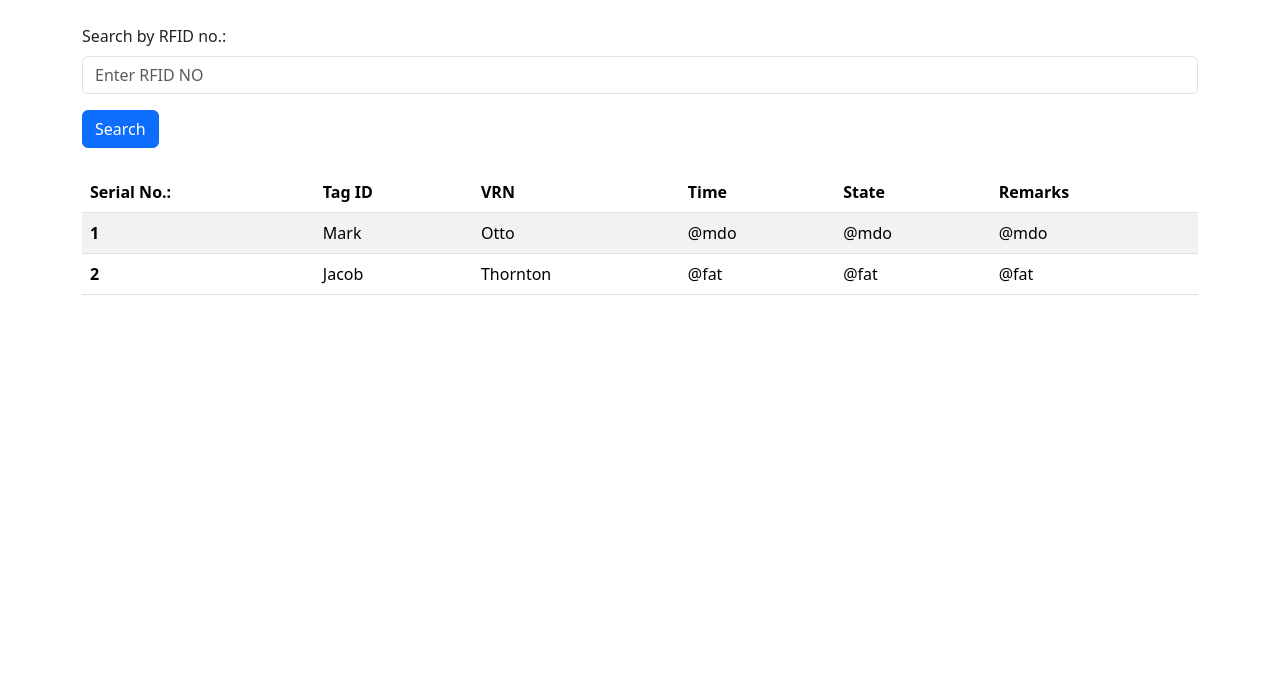
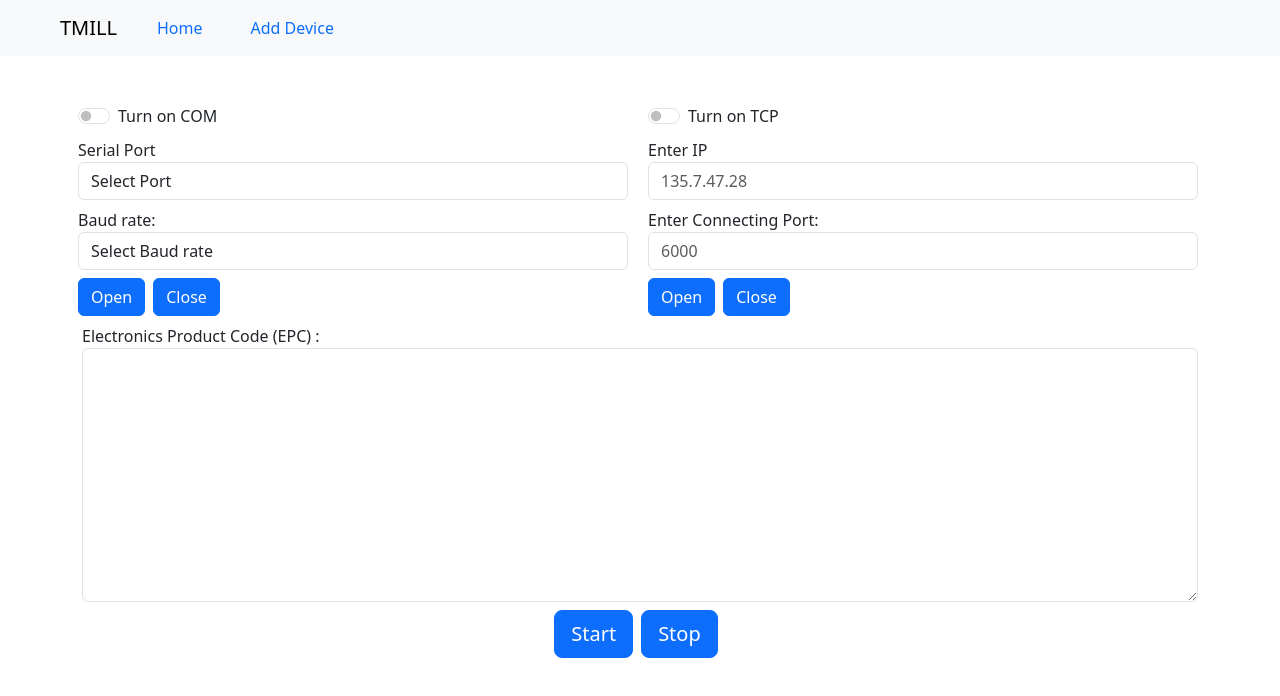
Before and after one commit to zircontium/RFID_Scanner, a React (Create React App) app in the folder client/: page /adddevice in a window 1280 px wide. Shown: the top 696 px of the page. Built offline with nearby package versions, Linux system fonts and the light colour scheme; the HTML template or start-up script is replaced by a standard one.

Commit message:
added Webui for RFID

```diff
--- a/client/package.json
+++ b/client/package.json
@@ -8,6 +8,7 @@
     "@testing-library/user-event": "^13.5.0",
     "react": "^18.2.0",
     "react-dom": "^18.2.0",
+    "react-router-dom": "^6.9.0",
     "react-scripts": "5.0.1",
     "web-vitals": "^2.1.4"
   },
--- a/client/src/App.js
+++ b/client/src/App.js
@@ -1,10 +1,19 @@
-import './App.css';
-import Ui from './Components/Ui';
+import "./App.css";
+import Ui from "./Components/Ui";
+import { BrowserRouter as Router, Route, Routes } from "react-router-dom";
+import Navbar from "./Components/Navbar";
+import AddDevice from "./Components/AddDevice";
 
 function App() {
   return (
     <>
-      <Ui />
+      <Router>
+        <Navbar />
+        <Routes>
+          <Route path="/" element={<Ui />} />
+          <Route path="/adddevice" element={<AddDevice />} />
+        </Routes>
+      </Router>
     </>
   );
 }
--- /dev/null
+++ b/client/src/Components/AddDevice.js
@@ -0,0 +1,120 @@
+import React from "react";
+import { useState } from "react";
+
+function AddDevice() {
+  const [button1Checked, setButton1Checked] = useState(false);
+  const [button2Checked, setButton2Checked] = useState(false);
+
+  const handleButton1Change = (event) => {
+    setButton1Checked(event.target.checked);
+    setButton2Checked(false);
+  };
+
+  const handleButton2Change = (event) => {
+    setButton2Checked(event.target.checked);
+    setButton1Checked(false);
+  };
+  return (
+    <div className="container mt-5">
+      <form>
+        <div className="row">
+          <div className="col px-2">
+            <div className="form-check form-switch">
+              <input
+                id="button1"
+                checked={button1Checked}
+                onChange={handleButton1Change}
+                className="form-check-input"
+                type="checkbox"
+              />
+              <label className="form-check-label" for="form11Example4">
+                Turn on COM
+              </label>
+            </div>
+            <label className="mt-2" for="inputEmail4">
+              Serial Port
+            </label>
+            <select className="form-control">
+              <option>Select Port</option>
+              <option>Com1</option>
+              <option>Com2</option>
+              <option>Com3</option>
+              <option>Com4</option>
+              <option>Com5</option>
+              <option>Com6</option>
+              <option>Com7</option>
+              <option>Com8</option>
+            </select>
+            <label className="mt-2" for="inputEmail4">
+              Baud rate:
+            </label>
+            <select className="form-control">
+              <option>Select Baud rate</option>
+              <option>9600</option>
+              <option>14400</option>
+              <option>19200</option>
+              <option>38400</option>
+              <option>57600</option>
+              <option>115200</option>
+              <option>128000</option>
+              <option>256000</option>
+            </select>
+            <button type="submit" className="btn btn-primary mt-2 ">
+              Open
+            </button>
+            <button type="submit" className="btn btn-primary mx-2 mt-2">
+              Close
+            </button>
+          </div>
+          <div className="col">
+            <div className="form-check form-switch">
+              <input
+                id="button2"
+                checked={button2Checked}
+                onChange={handleButton2Change}
+                className="form-check-input"
+                type="checkbox"
+              />
+              <label class="form-check-label" for="form11Example4">
+                Turn on TCP
+              </label>
+            </div>
+            <label className="mt-2" for="inputEmail4">
+              Enter IP
+            </label>
+            <input className="form-control" placeholder="135.7.47.28"></input>
+            <label for="inputEmail4" className="mt-2">
+              Enter Connecting Port:
+            </label>
+            <input className="form-control" placeholder="6000"></input>
+            <button type="submit" class="btn btn-primary mt-2 ">
+              Open
+            </button>
+            <button type="submit" className="btn btn-primary mx-2 mt-2">
+              Close
+            </button>
+          </div>
+        </div>
+        <label className="mt-2" for="comment">
+          Electronics Product Code (EPC) :
+        </label>
+        <textarea
+          className="form-control"
+          rows="10"
+          id="comment"
+          name="text"
+        ></textarea>
+        <div className="d-flex justify-content-center mt-2">
+          <button type="submit" class="btn btn-primary btn-lg">
+            Start
+          </button>
+          <button type="submit" className="btn btn-primary btn-lg mx-2">
+            Stop
+          </button>
+        </div>
+      </form>
+    </div>
+  );
+}
+
+export default AddDevice;
--- /dev/null
+++ b/client/src/Components/Navbar.js
@@ -0,0 +1,26 @@
+import React from "react";
+import { NavLink } from "react-router-dom";
+
+function Navbar() {
+  return (
+    <div>
+      <nav className="navbar navbar-expand-lg navbar-light bg-light">
+        <div className="container mx-5">
+          <div className="navbar-brand">TMILL</div>
+          <div className="collapse navbar-collapse" id="navbarNav">
+            <ul className="navbar-nav">
+              <NavLink className="mx-4" to="/" style={{ textDecoration: "none" }}>
+                <li class="nav-item">Home</li>
+              </NavLink>
+              <NavLink className="mx-4" to="/adddevice" style={{ textDecoration: "none" }}>
+                <li class="nav-item">Add Device</li>
+              </NavLink>
+            </ul>
+          </div>
+        </div>
+      </nav>
+    </div>
+  );
+}
+
+export default Navbar;
--- a/client/src/Components/Ui.js
+++ b/client/src/Components/Ui.js
@@ -3,12 +3,11 @@ import "./Ui.css";
 import Table from "./TableData";
 
 import Button from "react-bootstrap/Button";
-import Col from "react-bootstrap/Col";
 import Form from "react-bootstrap/Form";
-import Row from "react-bootstrap/Row";
 
 function Ui() {
   return (
+    <div>
       <div className="container">
         <Form>
           <Form.Group className="mb-3 mt-4" controlId="formBasicEmail">
@@ -19,6 +18,7 @@ function Ui() {
         </Form>
         <Table />
       </div>
+    </div>
   );
 }
 
```
Also changed, not shown: 1 other file (tests, documents, lock files or other folders). Lines whose indentation alone changed are shown as unchanged.
